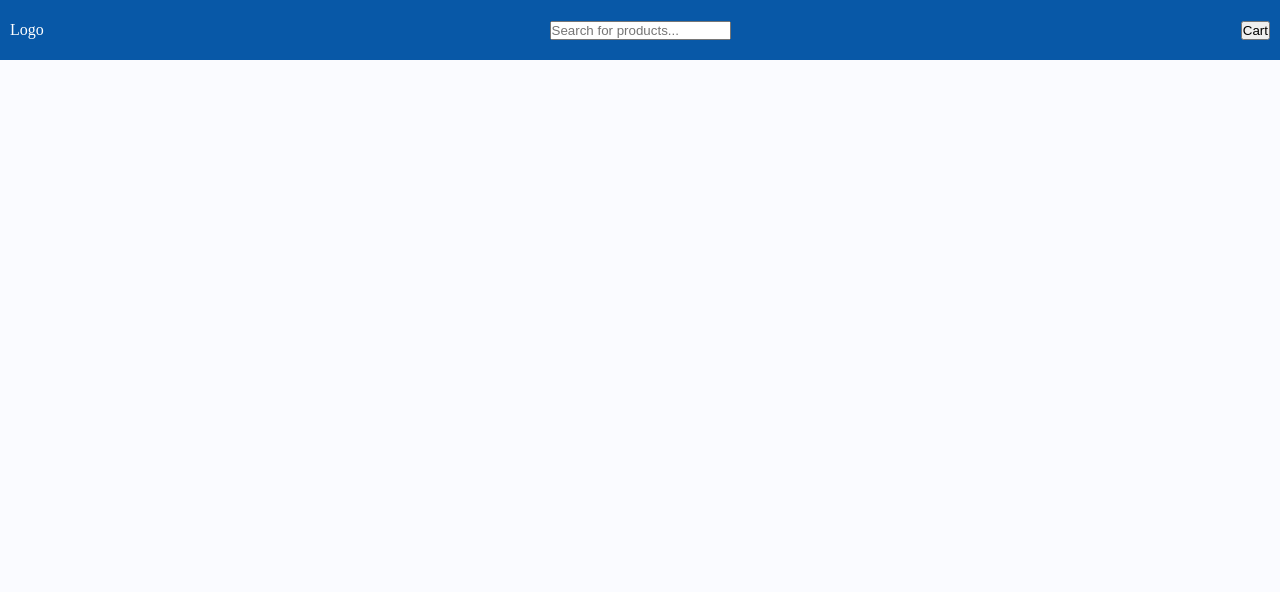
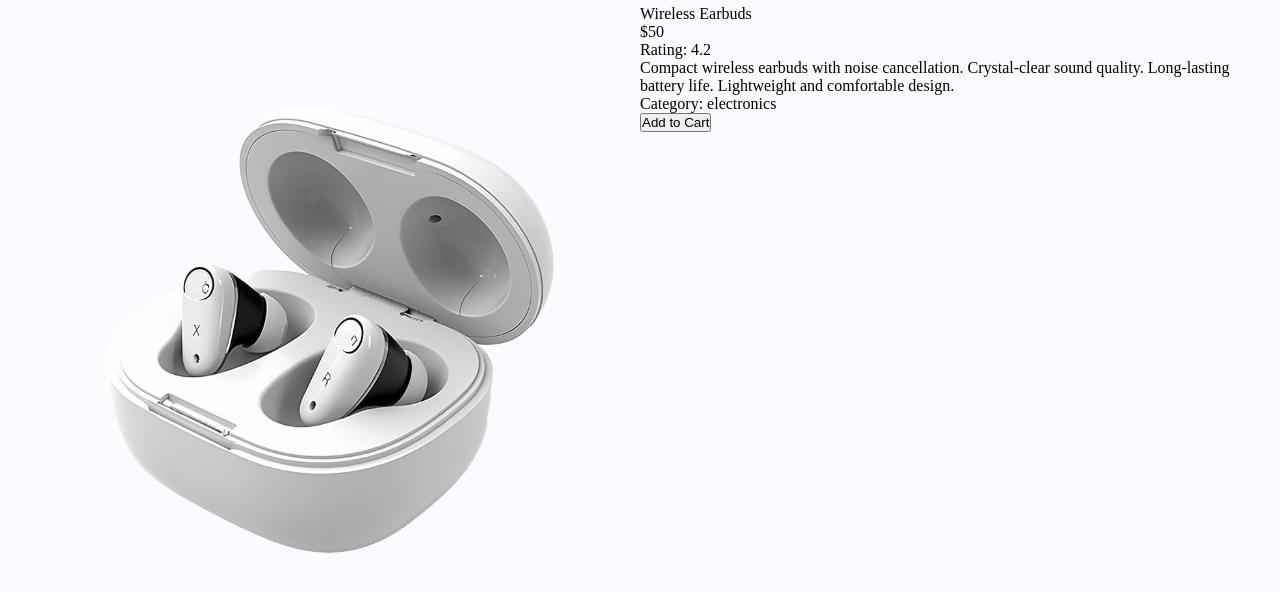
Before and after one commit to gulu43/WhatBytes_Test, a React (Vite) app: page /product/1 in a window 1280 px wide. Shown: the top 592 px of the page. Built offline with nearby package versions, Linux system fonts and the light colour scheme.

Commit message:
left part of detail product complete

```diff
--- a/src/DetailProductList.jsx
+++ b/src/DetailProductList.jsx
@@ -1,21 +1,38 @@
 import React from 'react';
 import { Route, Routes, Navigate } from 'react-router-dom';
+import { useParams } from 'react-router-dom';
 import { useContext } from 'react';
 import { Product_Context } from './App';
-import './Dp.css'
+import './detailProductListCSS.css'
 
 export function DetailProductList() {
+    const { id } = useParams();
+    const { products, setProducts } = useContext(Product_Context);
+
+    const product = products.find(p => p.id === parseInt(id)); // find product by id
+
+    if (!product) {
+        return <div>Product not found!</div>;
+    }
+
     return (
         <>
-        {/* top div */}
-            <div className='div-main'>
-                <div>Logo</div>
-                <div>
-                    <input type="text" id="search" placeholder='Search for products...' />
+            <div className="product-detail">
+                <div className='left-main-DetailProduct'>
+                    <div className='img_cont'>
+                        <img className='img_detail' src={`/assets/${product.product_image}`} alt={product.product_name} />
+                    </div>
                 </div>
-                <div>
-                    <button>Cart</button>
+                <div className='right-main-DetailProduct'>
+                    <div>{product.product_name}</div>
+                    <div>${product.product_price}</div>
+                    <div>Rating: {product.product_rating}</div>
+                    <div>{product.product_description}</div>
+                    <div> Category: {product.product_category}</div>
+                    <button>Add to Cart</button>
+
                 </div>
+
             </div>
         </>
     );
--- a/src/HomePage.jsx
+++ b/src/HomePage.jsx
@@ -1,5 +1,5 @@
 import { useState, useEffect } from "react";
-import { Route, Routes, Navigate } from 'react-router-dom';
+import { Route, Routes, useNavigate } from 'react-router-dom';
 import { useSearchParams } from 'react-router-dom';
 import { useContext } from 'react';
 import { Product_Context } from './App';
@@ -8,6 +8,7 @@ import 'react-toastify/dist/ReactToastify.css';
 import './hp.css'
 
 export function HomePage() {
+    const navigate = useNavigate();
     const { products, setProducts } = useContext(Product_Context);
 
     // const [maxPrice, setMaxPrice] = useState(300);
@@ -212,7 +213,10 @@ export function HomePage() {
                             }
 
                             return filteredProducts.map(item => (
-                                <div key={item.id} className="card">
+                                <div key={item.id} className="card" onClick={() => {
+                                    navigate(`/product/${item.id}`)
+
+                                    }} >
                                     <div className="card-image-holder">
                                         <img src={`/assets/${item.product_image}`} alt={item.product_name} />
                                     </div>
--- /dev/null
+++ b/src/detailProductListCSS.css
@@ -0,0 +1,46 @@
+.product-detail{
+    height: 100%;
+    width: 100%;
+    display: grid;
+    grid-template-columns: 50% 50%;
+    grid-template-rows: 100%;
+    padding: 5px;
+    background-color: #fafbff;
+
+}
+.left-main-DetailProduct{
+    grid-column: 1 / 2;
+    grid-row: 1 / 2;
+    height: 100%;
+    width: 100%;
+    display: flex;
+    justify-content: center;
+    align-items: center;
+}
+.img_cont{
+    box-sizing: border-box;
+    max-height: 100%;
+    max-width: 100%;
+    object-fit: contain;
+    /* overflow: scroll; */
+    /* border: 5px solid black; */
+
+}
+.img_detail{
+    min-height: 230px;
+    min-width: 140px;
+    max-height: 650px;
+    max-width: 650px;
+    object-fit:cover;
+}
+
+
+
+
+/* -------------rigth-------------- */
+.right-main-DetailProduct{
+    grid-column: 2 / 3;
+    grid-row: 1 / 2;
+    height: 100%;
+    width: 100%;
+}
```
Also changed, not shown: src/Dp.css (deleted).
